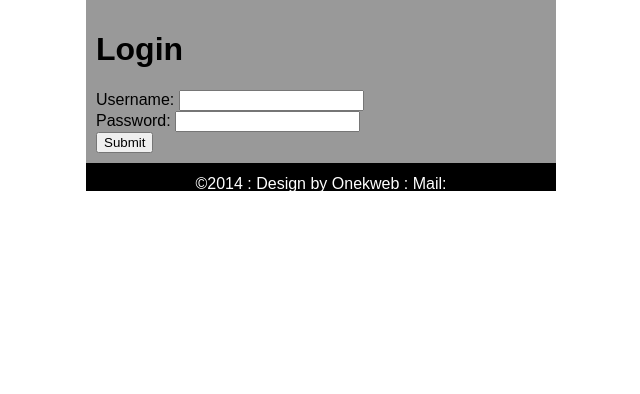
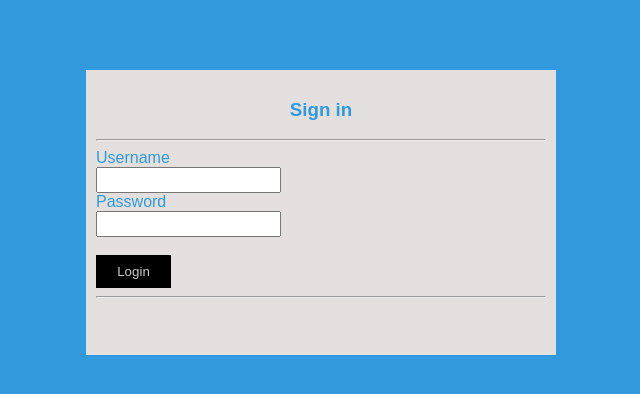
Before and after one commit to onekweb/Onekblog, a PHP site: page / in a window 1280 px wide. Shown: the top 394 px of the page, without its empty margins (319-959 px from the left). Run offline with PHP 8.4, Linux system fonts and the light colour scheme.

Commit message:
login form

```diff
--- a/css/stylesheet.css
+++ b/css/stylesheet.css
@@ -3,9 +3,9 @@
 
 body{
 font-family:    arial, Helvetica, sans-serif;
-background:     none;
-margin:         0;
+background:     #3399dd;
 padding:        0;
+color:          #cccccc;
     }
 
 /* -----CONTENT -----*/
@@ -14,8 +14,7 @@ padding:        0;
 {
 width:          auto;
 height:         auto;
-background:     #fff;
-margin:         0 auto;
+margin:         70px 0 0;
 padding:        0;
 display:        block;
 }
@@ -25,28 +24,40 @@ display:        block;
 #myForm
 {
 Width:          450px;
-height:         auto;
-background:     #999;
+height:         265px;
+background:     #e3dfdf;
+color:           #3399dd;
 margin:         0 auto;
-padding:    10px;
+padding:        10px;
 }
 
-/* -----FOOTER -----*/
-
-#footer
-{
-background:     none repeat scroll 0 0 #000;
-color:          #fff;
-display:        block;
-height:         18px;
-line-height:    0;
-margin:         0 auto;
-padding:        5px;
-text-align:     center;
-width:          460px;
-
-#footer p
+#myForm         h3
 {
 text-align:     center;
+}
+
+#myForm hr
+{
 color:          #fff;
 }
+
+#myForm p{margin-bottom:0;}
+
+.inputField{height:20px;  }
+
+.checkButton{float:left;margin-top:20px;}
+
+.submit-text
+{
+background:     #000;
+border:         none;
+color:          #ccc;
+height:         33px;
+margin-right:   213px;
+width:          75px;
+}
+
+.lineBttom{}
+.registerTxt1{float:left;font-size: 13px;}
+
+.registerTxt2{float:right;font-size: 13px;}
--- a/index.php
+++ b/index.php
@@ -7,17 +7,19 @@
 
     <body>
        <div id="loginCOntent">
-        <form action="index.php" method="POST" id="myForm">
-            <h1>Login</h1>
-           Username: <input type="text" name="username"><br/>
-           Password: <input type="password" name="password"><br/>
-            <input type="submit" value="Submit"><br/>
-        </form>
-       </div>
-    <div id="footer">
-                    <p>&copy;2014 : Design by Onekweb : Mail: <a href="mailto:mario.onekanda@gmail.com"></a></p>
-                </div>
-            </div>
+            <form action="index.php" method="POST" id="myForm">
+                <h3>Sign in</h3>
+                    <hr/>
+                        <label for="username">Username</label><br/>
+                        <input type="text" name="username"    class="inputField"><br/>
+                        <label for="password">Password</label><br/>
+                        <input type="password" name="password" class="inputField"><br/><br/>
+                        <input type="submit" value="Login" class="submit-text"><br/>
+                        <hr/ class="lineBttom">
+                         <!--
+                        <label class="registerTxt1">New register?</label><label class="registerTxt2"> Register now</label>
+                        -->
+            </form>
         </div>
     </body>
 </html>
```
